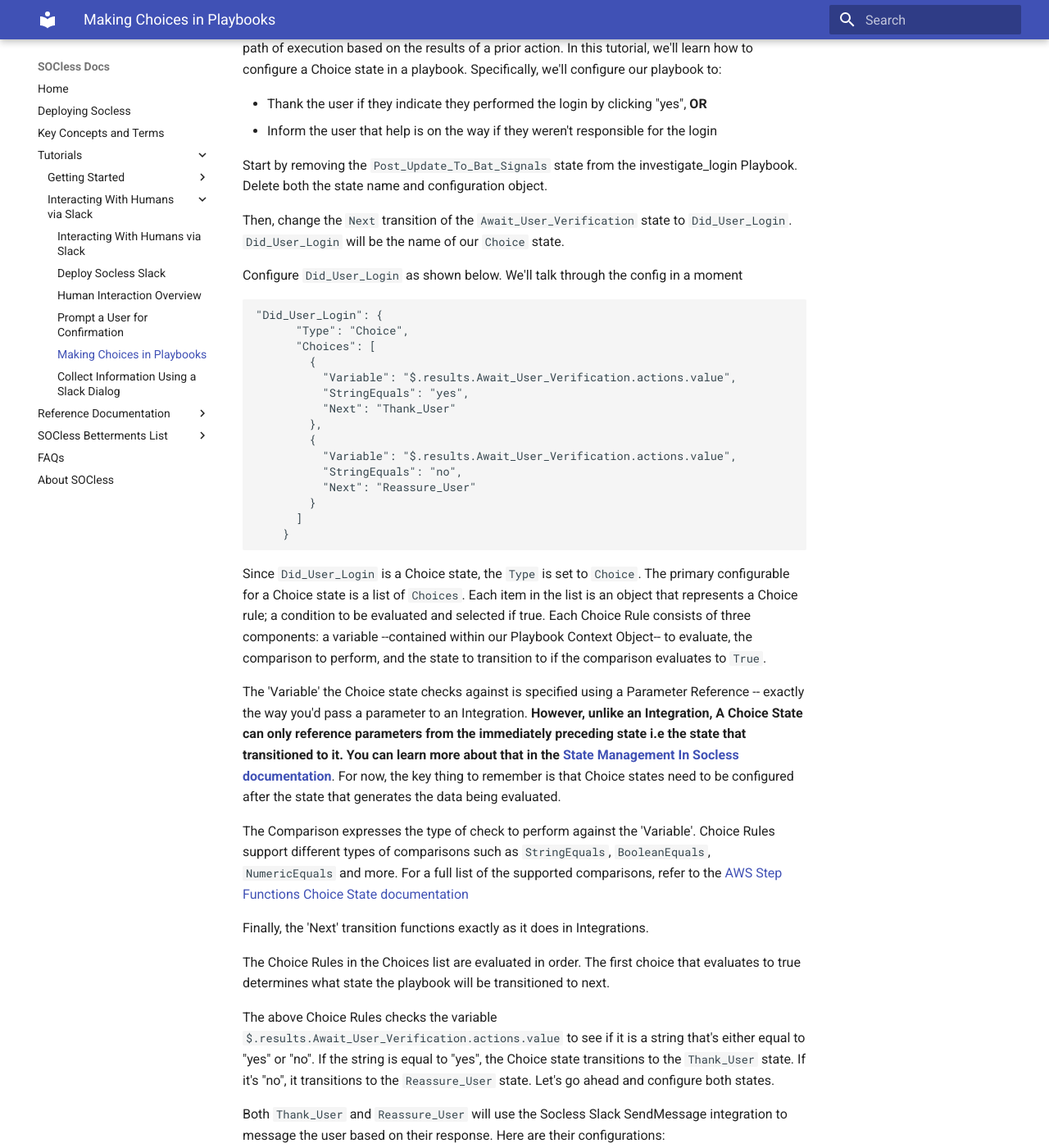
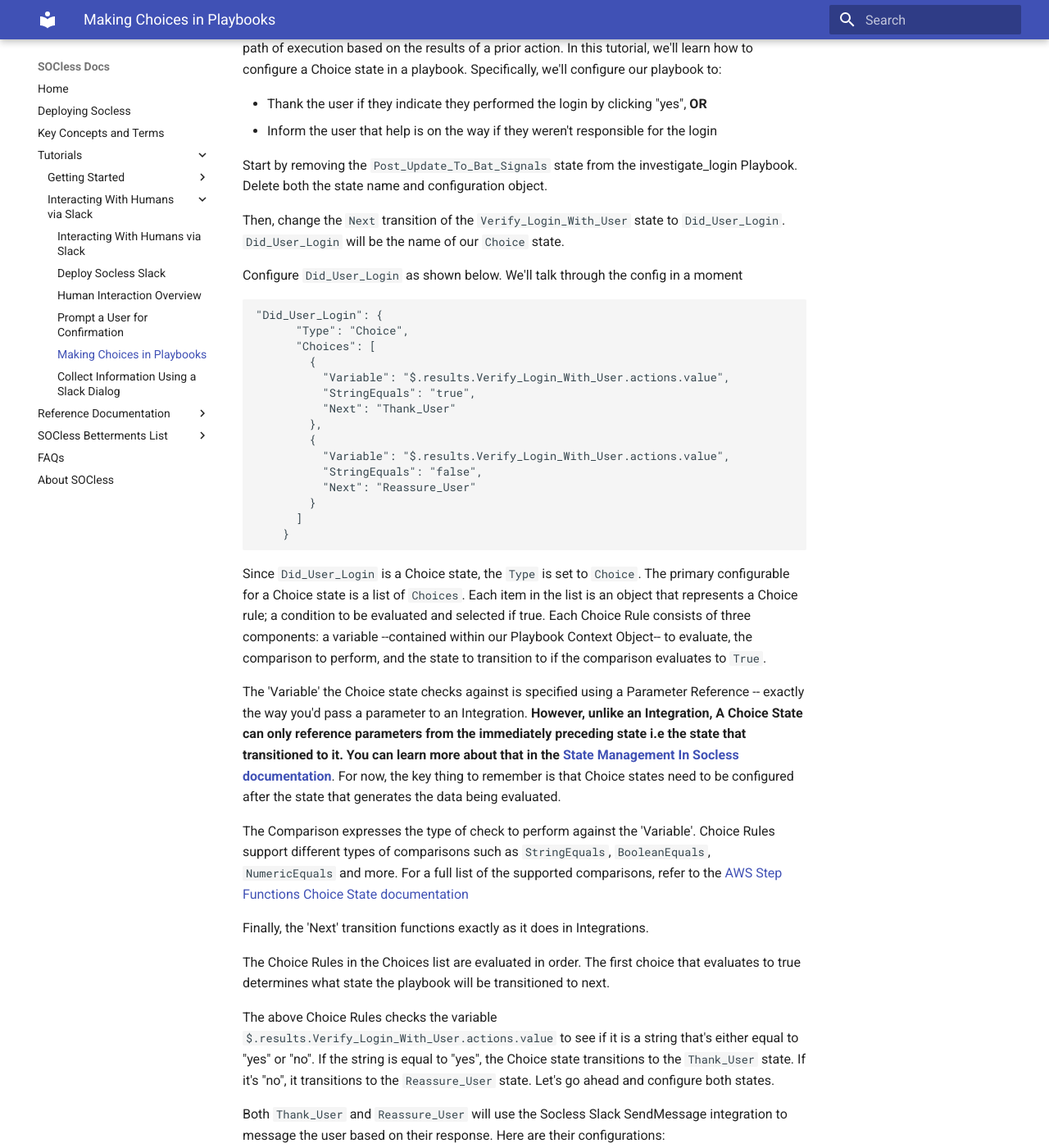
Before and after one commit to twilio-labs/socless, an MkDocs documentation site: the page built from docs/making-choices-in-playbooks.md, in a window 1280 px wide and 1400 px high, scrolled down 210 px. Shown: the whole window at 82% size. Built offline with MkDocs 1.6.1 and Material for MkDocs 9.7.7, drawn with Linux system fonts in a browser that asks for light colours.

Commit message:
fix bug in docs

```diff
--- a/docs/making-choices-in-playbooks.md
+++ b/docs/making-choices-in-playbooks.md
@@ -5,7 +5,7 @@ Robust response plans are seldom linear; seasoned responders expect their action
 
 Start by removing the `Post_Update_To_Bat_Signals` state from the investigate_login Playbook. Delete both the state name and configuration object.
 
-Then, change the `Next` transition of the `Await_User_Verification` state to `Did_User_Login`. `Did_User_Login` will be the name of our `Choice` state.
+Then, change the `Next` transition of the `Verify_Login_With_User` state to `Did_User_Login`. `Did_User_Login` will be the name of our `Choice` state.
 
 Configure `Did_User_Login` as shown below. We'll talk through the config in a moment
 
@@ -14,13 +14,13 @@ Configure `Did_User_Login` as shown below. We'll talk through the config in a mo
       "Type": "Choice",
       "Choices": [
         {
-          "Variable": "$.results.Await_User_Verification.actions.value",
-          "StringEquals": "yes",
+          "Variable": "$.results.Verify_Login_With_User.actions.value",
+          "StringEquals": "true",
           "Next": "Thank_User"
         },
         {
-          "Variable": "$.results.Await_User_Verification.actions.value",
-          "StringEquals": "no",
+          "Variable": "$.results.Verify_Login_With_User.actions.value",
+          "StringEquals": "false",
           "Next": "Reassure_User"
         }
       ]
@@ -37,7 +37,7 @@ Finally, the 'Next' transition functions exactly as it does in Integrations.
 
 The Choice Rules in the Choices list are evaluated in order. The first choice that evaluates to true determines what state the playbook will be transitioned to next.
 
-The above Choice Rules checks the variable `$.results.Await_User_Verification.actions.value` to see if it is a string that's either equal to "yes" or "no". If the string is equal to "yes", the Choice state transitions to the `Thank_User` state. If it's "no", it transitions to the `Reassure_User` state. Let's go ahead and configure both states.
+The above Choice Rules checks the variable `$.results.Verify_Login_With_User.actions.value` to see if it is a string that's either equal to "yes" or "no". If the string is equal to "yes", the Choice state transitions to the `Thank_User` state. If it's "no", it transitions to the `Reassure_User` state. Let's go ahead and configure both states.
 
 Both `Thank_User` and `Reassure_User` will use the Socless Slack SendMessage integration to message the user based on their response. Here are their configurations:
 
```
